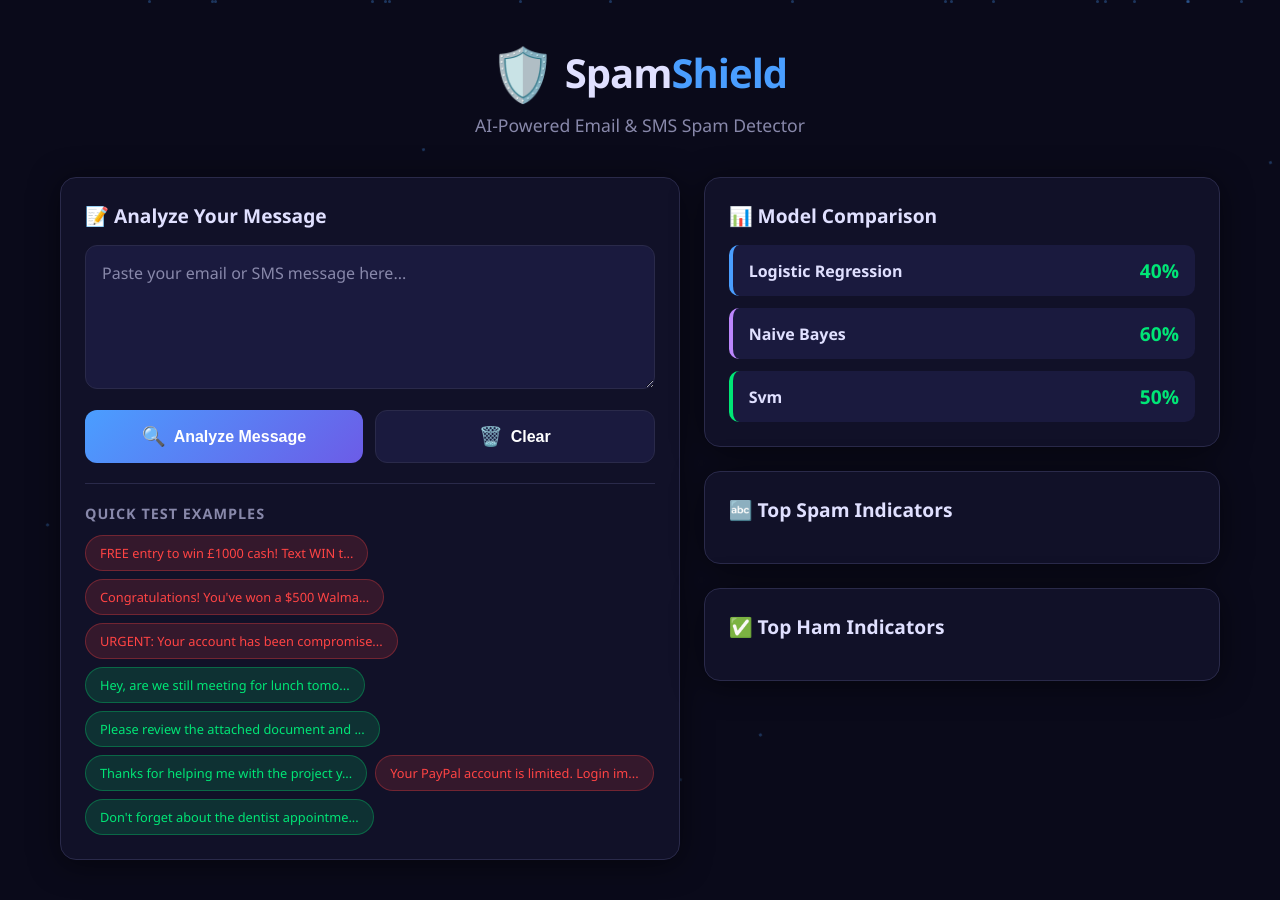
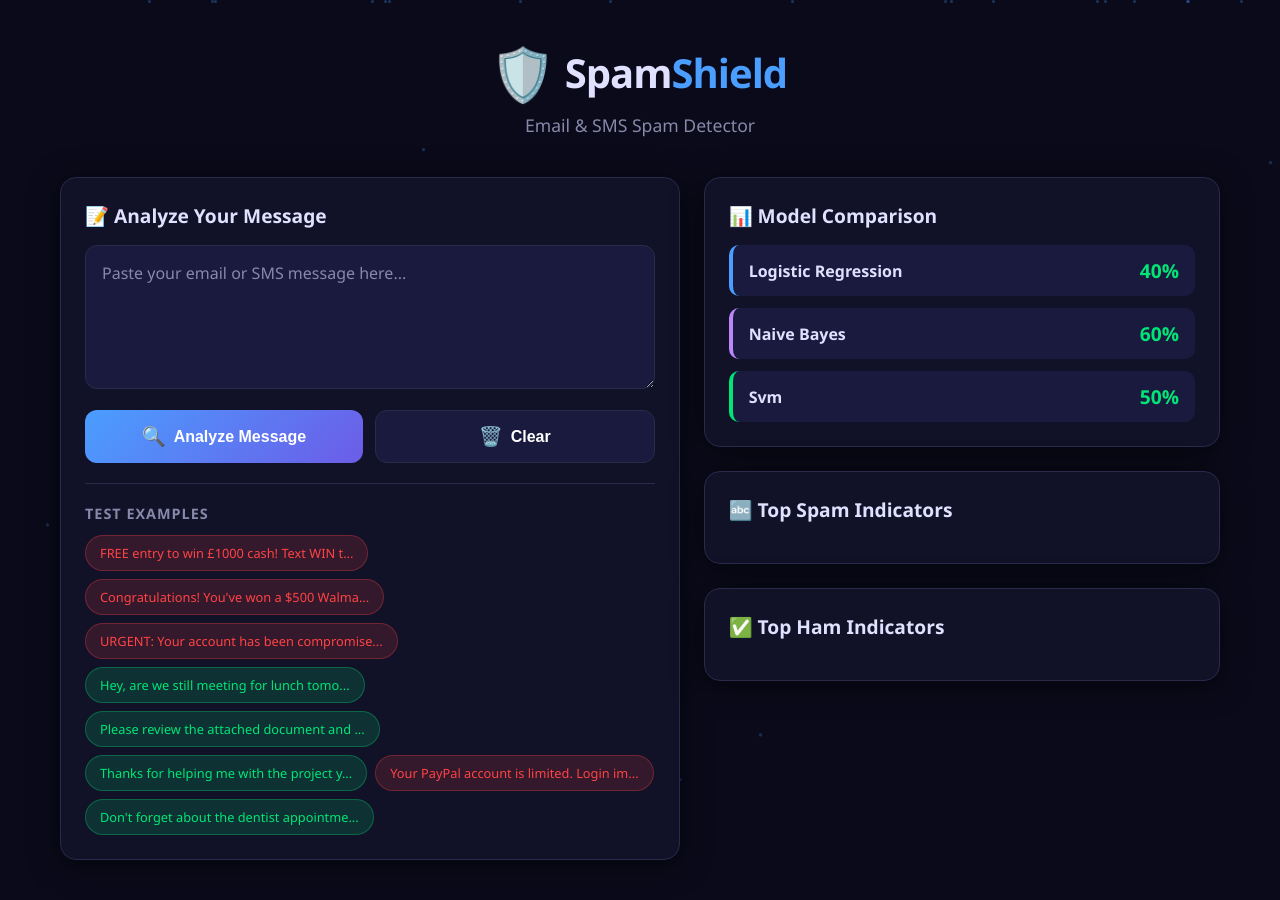
Before and after one commit to Leela-Sai-Vardhan/Spam-Email-Classifier, a Flask app: page / in a window 1280 px wide. Shown: the top 900 px of the page. Run offline with Flask 3, Linux system fonts and the light colour scheme; data that the repository does not hold is empty.

Commit message:
cleanup: tone down AI/marketing language throughout

```diff
--- a/app.py
+++ b/app.py
@@ -29,11 +29,11 @@ def index():
 def classify():
     data = request.get_json()
     if not data or 'message' not in data:
-        return jsonify({'error': 'No message provided'}), 400
+        return jsonify({'error': 'Please provide a message.'}), 400
 
     message = data['message'].strip()
     if not message:
-        return jsonify({'error': 'Empty message'}), 400
+        return jsonify({'error': 'Message is empty.'}), 400
 
     result = predict(message)
     return jsonify(result)
--- a/static/js/main.js
+++ b/static/js/main.js
@@ -77,7 +77,7 @@ function useExample(text) {
 async function classifyMessage() {
     const input = document.getElementById('messageInput').value.trim();
     if (!input) {
-        alert('Please enter a message to classify.');
+        alert('Enter a message first.');
         return;
     }
 
@@ -100,7 +100,7 @@ async function classifyMessage() {
 
         showResult(data);
     } catch (err) {
-        alert('Error connecting to server. Make sure the Flask app is running.');
+        alert("Can't reach the server. Is Flask running?");
     } finally {
         btn.innerHTML = '<span class="btn-icon">🔍</span> Analyze Message';
         btn.disabled = false;
--- a/templates/index.html
+++ b/templates/index.html
@@ -14,7 +14,7 @@
             <span class="shield">🛡️</span>
             <h1>Spam<span class="highlight">Shield</span></h1>
         </div>
-        <p class="tagline">AI-Powered Email & SMS Spam Detector</p>
+        <p class="tagline">Email & SMS Spam Detector</p>
     </header>
 
     <main>
@@ -33,7 +33,7 @@
                     </div>
 
                     <div class="examples-section">
-                        <h3>Quick Test Examples</h3>
+                        <h3>Test Examples</h3>
                         <div class="example-tags" id="exampleTags"></div>
                     </div>
                 </div>
```
Also changed, not shown: README.md.
